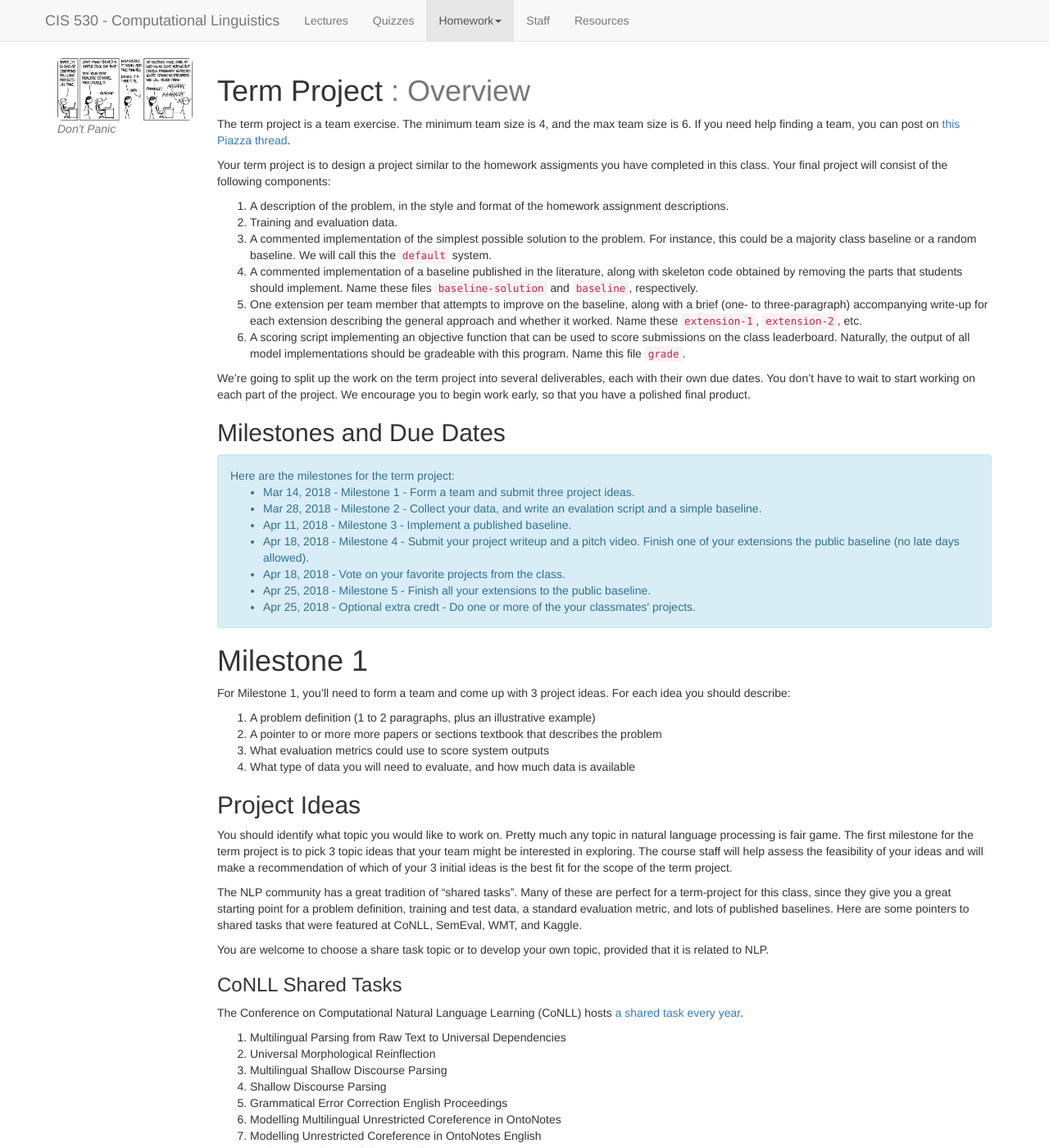
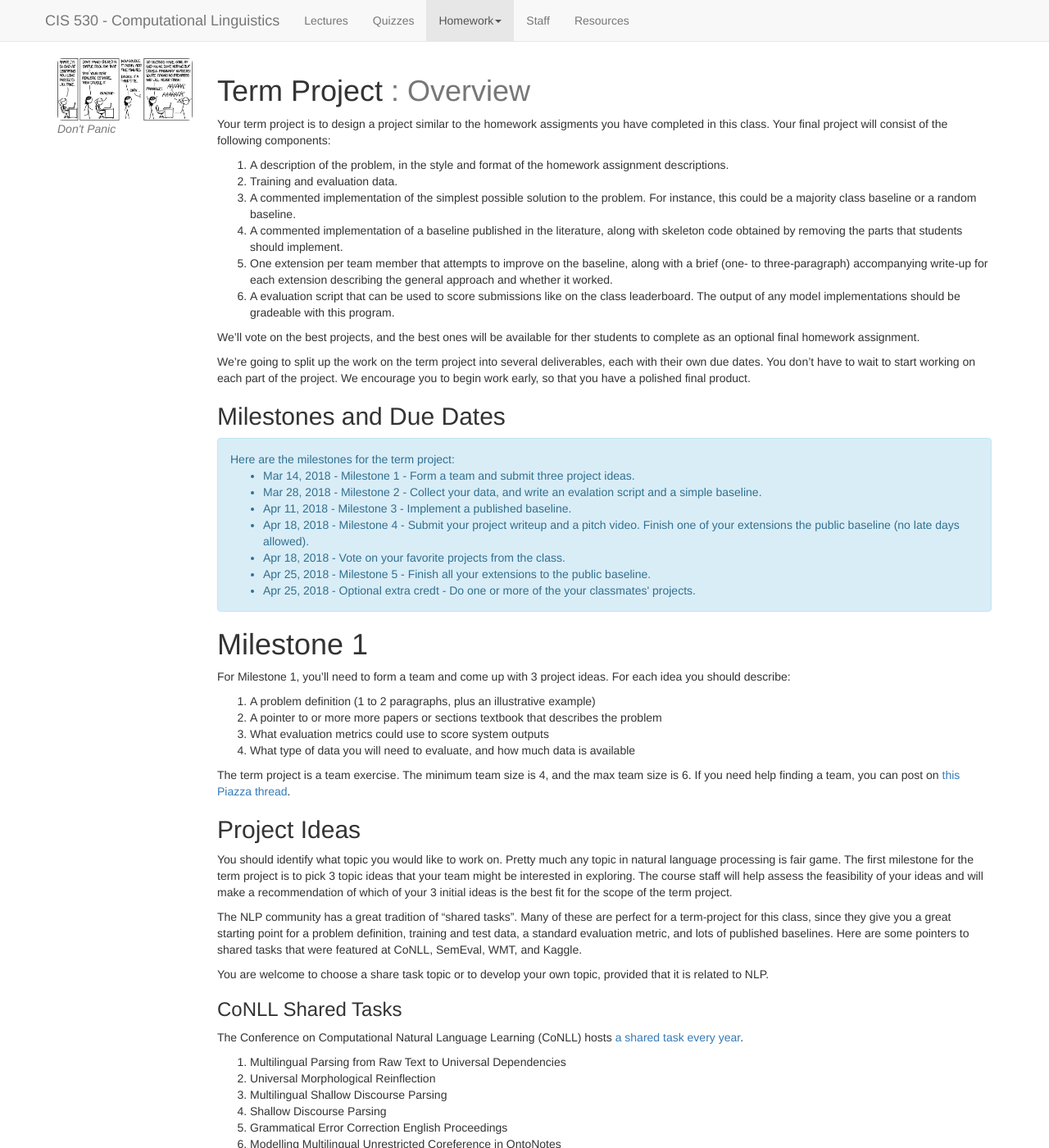
Before and after one commit to computational-linguistics-class/computational-linguistics-class.github.io, a Jekyll site: the page built from term-project.md, in a window 1280 px wide and 1400 px high. Shown: the whole window at 82% size. Built offline with Jekyll 4.4.1, drawn with Linux system fonts in a browser that asks for light colours; nearby versions of some CDN libraries; a script that is not in the unit is left out.

Commit message:
Minor edits

```diff
--- a/term-project.md
+++ b/term-project.md
@@ -46,24 +46,22 @@ Term Project <span class="text-muted">: Overview</span>
 ============
 
 
-The term project is a team exercise.  The minimum team size is 4, and the max team size is 6.  If you need help finding a team, you can post on [this Piazza thread](https://piazza.com/class/jbse3zxepja7bz?cid=366).
-
 Your term project is to design a project similar to the homework assigments you have completed
 in this class. Your final project will consist of the following components:
 
 1. A description of the problem, in the style and format of the homework assignment descriptions.
 1. Training and evaluation data.
-1. A commented implementation of the simplest possible solution to the problem.  For instance, this could be a majority class baseline or a random baseline. We will call this the `default` system.
+1. A commented implementation of the simplest possible solution to the problem.  For instance, this could be a majority class baseline or a random baseline.
 1. A commented implementation of a baseline published in the literature, along with
    skeleton code obtained by removing the parts that students should implement.
-   Name these files `baseline-solution` and `baseline`, respectively.
 1. One extension per team member that attempts to improve on the baseline, along
    with a brief (one- to three-paragraph) accompanying write-up for each extension
-   describing the general approach and whether it worked. Name these `extension-1`,
-   `extension-2`, etc.
-1. A scoring script implementing an objective function that can be used to score
-   submissions on the class leaderboard. Naturally, the output of all model
-   implementations should be gradeable with this program. Name this file `grade`.
+   describing the general approach and whether it worked.
+1. A evaluation script that can be used to score
+   submissions like on the class leaderboard. The output of any model
+   implementations should be gradeable with this program.
+
+We'll vote on the best projects, and the best ones will be available for ther students to complete as an optional final homework assignment.
 
 We're going to split up the work on the term project into several deliverables, each with their own due dates.  You don't have to wait to start working on each part of the project.  We encourage you to begin work early, so that you have a polished final product.
 
@@ -89,6 +87,9 @@ For Milestone 1, you'll need to form a team and come up with 3 project ideas.  F
 1. A pointer to or more more papers or sections textbook that describes the problem
 1. What evaluation metrics could use to score system outputs
 1. What type of data you will need to evaluate, and how much data is available
+
+
+The term project is a team exercise.  The minimum team size is 4, and the max team size is 6.  If you need help finding a team, you can post on [this Piazza thread](https://piazza.com/class/jbse3zxepja7bz?cid=366).
 
 
 ## Project Ideas
```
